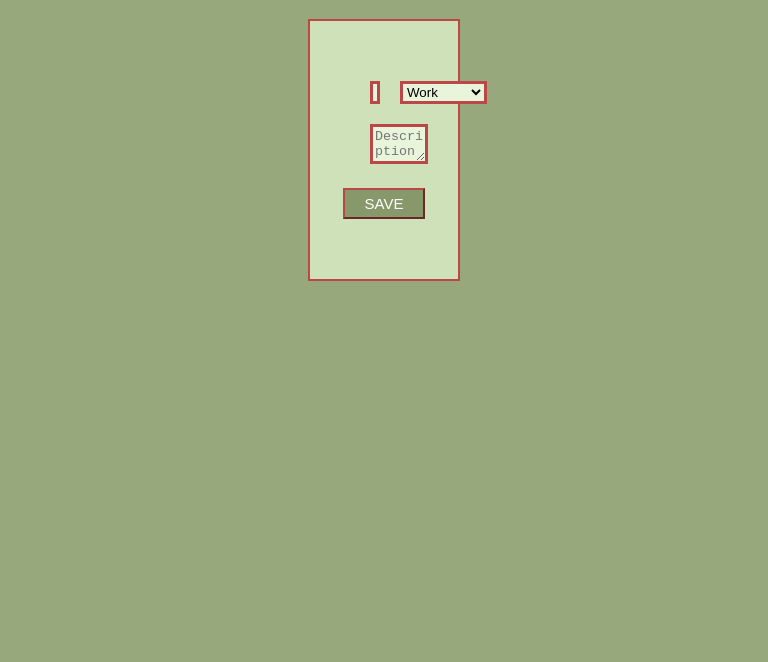
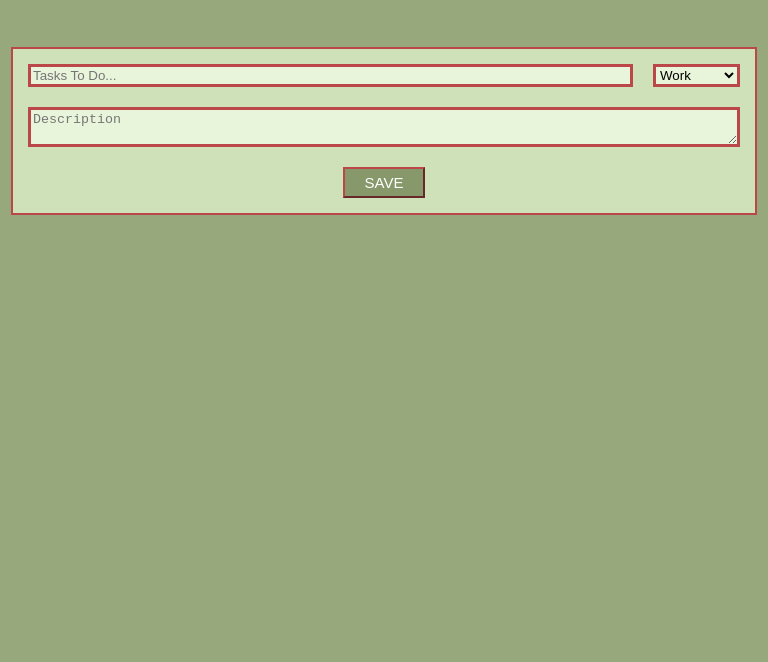
Before and after one commit to GonxheFeta/ToDoList, a plain HTML site: page index.html in a window 768 px wide. Shown: the part 138-800 px from the top of the page. Drawn offline with Linux system fonts and the light colour scheme.

Commit message:
Responsive-mobile & ipad

```diff
--- a/index.html
+++ b/index.html
@@ -2,8 +2,11 @@
 <html lang="en">
 <head>
   <meta charset="UTF-8">
+  <meta name="viewport" content="width=device-width, initial-scale=1.0">
   <title>ToDoList Green</title>
   <link rel="stylesheet" href="styles.css">
+  <link rel="stylesheet" href="responsive/moblie.css">
+  <link rel="stylesheet" href="responsive/ipad.css">
 </head>
 <body>
 
--- /dev/null
+++ b/responsive/ipad.css
@@ -0,0 +1,28 @@
+@media (min-width: 768px) and (max-width: 991px) {
+
+  body {
+    padding-left: 10px;
+    padding-right: 10px;
+    display: flex;
+    flex-direction: column;
+    align-items: center;
+  }
+  .container {
+    margin-top: 50px;
+    margin-left: 0;
+    margin-right: 0;
+    width: 100%;
+    padding: 5px 5px ;
+  }
+  .text-area {
+    display: flex;
+  }
+
+  .mytodos {
+    display: flex;
+    flex-direction: column;
+    align-items: center;
+  }
+
+
+}
--- /dev/null
+++ b/responsive/moblie.css
@@ -0,0 +1,28 @@
+@media (max-width: 768px) {
+  body {
+    padding-left: 10px;
+    padding-right: 10px;
+    display: flex;
+    flex-direction: column;
+    align-items: center;
+  }
+  .container {
+    margin-top: 50px;
+    margin-left: 0;
+    margin-right: 0;
+    width: 100%;
+    padding: 5px 5px ;
+  }
+
+  .text-area {
+    display: flex;
+  }
+
+  .mytodos {
+    display: flex
+;
+    flex-direction: column;
+    align-items: center;
+  }
+
+}
```
